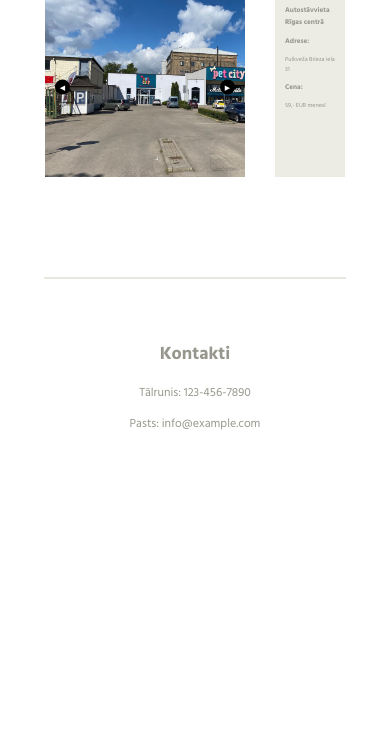
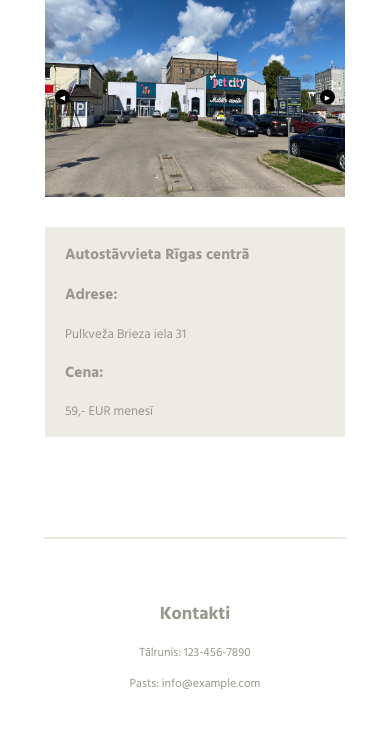
Before and after one commit to wfdsifidk/abcconti, a plain HTML site: page object1.html in a window 390 px wide. Shown: the part 161-914 px from the top of the page. Before the commit the page ends 844 px from the top, so only its background shows below. Drawn offline with nearby package versions, Linux system fonts and the light colour scheme.

Commit message:
new design

```diff
--- a/index.css
+++ b/index.css
@@ -73,6 +73,7 @@ a{
 .footer{
     margin-top: 60px;
     text-align: center;
+    margin-bottom: 60px;
 }
 
 
@@ -83,9 +84,7 @@ a{
         .border{
             max-width: 700px;
         }
-        .footer{
-            margin-bottom: 100px;
-        }
+
      }
 
     @media all and (min-width: 768px) and (max-width: 1024px) {
@@ -118,9 +117,7 @@ a{
         .border{
             max-width: 400px;
         }
-        .footer{
-            margin-bottom: 60px;
-        }
+
      }
 
     @media all and (min-width: 480px) and (max-width: 768px) {
@@ -150,9 +147,6 @@ a{
         .border{
             max-width: 300px;
         }
-        .footer{
-            margin-bottom: 60px;
-        }
 
      }
 
@@ -181,8 +175,6 @@ a{
         .border{
             max-width: 300px;
         }
-        .footer{
-            padding-bottom: 300px;
-        }
+
 
     }
--- a/object1.css
+++ b/object1.css
@@ -87,7 +87,7 @@ a{
     margin-top: 100px;
     margin-top: 60px;
     text-align: center;
-    margin-bottom: 50px;
+    margin-bottom: 60px;
 }
 @media all and (min-width: 1024px) and (max-width: 1280px) {
 
@@ -179,7 +179,10 @@ a{
 }
 
 @media all and (max-width: 480px) {
-
+   .object_block{
+    display: flex;
+    flex-direction: column;
+   }
     .language{
         font-size: 10px;
        }
@@ -197,11 +200,11 @@ a{
              max-width: 300px;
          }
          .slider {
-             max-width: 200px;
+             max-width: 300px;
          }
          .slider_item img {
              width: 300px;
-             height: 180px;
+             height: 200px;
          }
          .prev,
          .next {
@@ -221,8 +224,14 @@ a{
           font-size: 7px;
          }
         .object_desc{
-            font-size: 6px;
-            padding-left: 10px;
+
+            margin-top: 30px;
+            max-width: 280px;
+            font-size: 13px;
+            padding-left: 20px;
+
+            margin-left: 0px;
+            padding-right: 0px;
         }
 
  }
```
